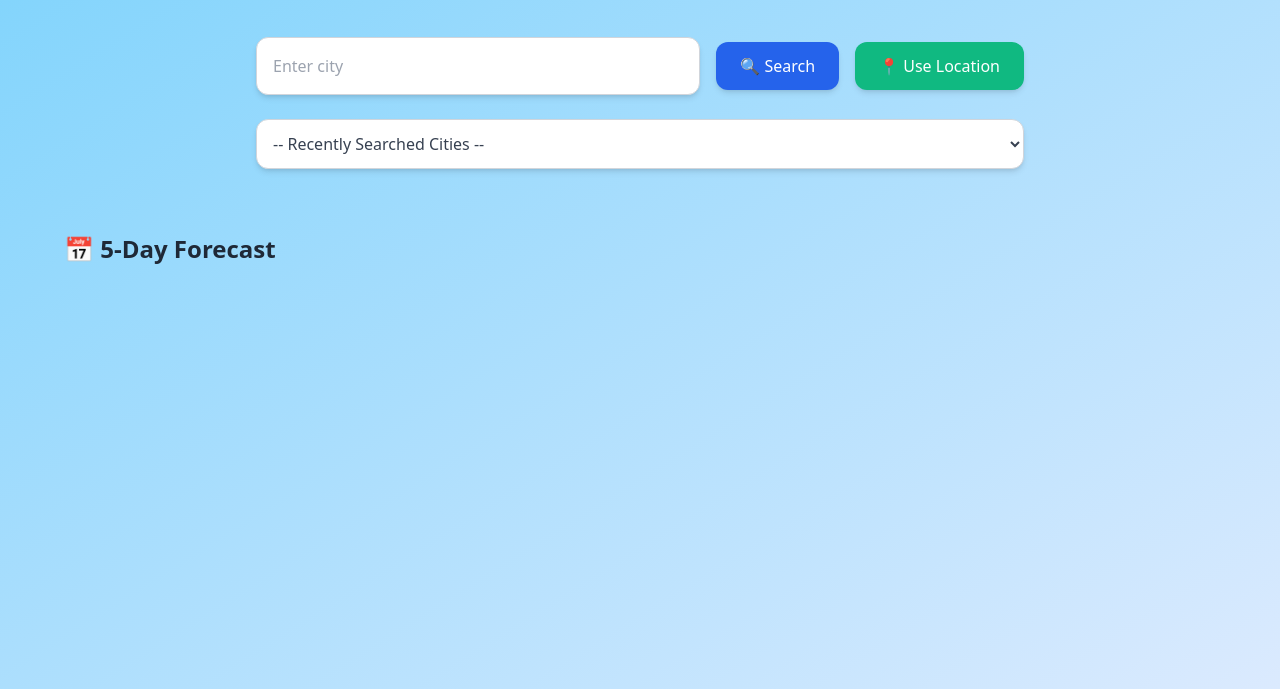
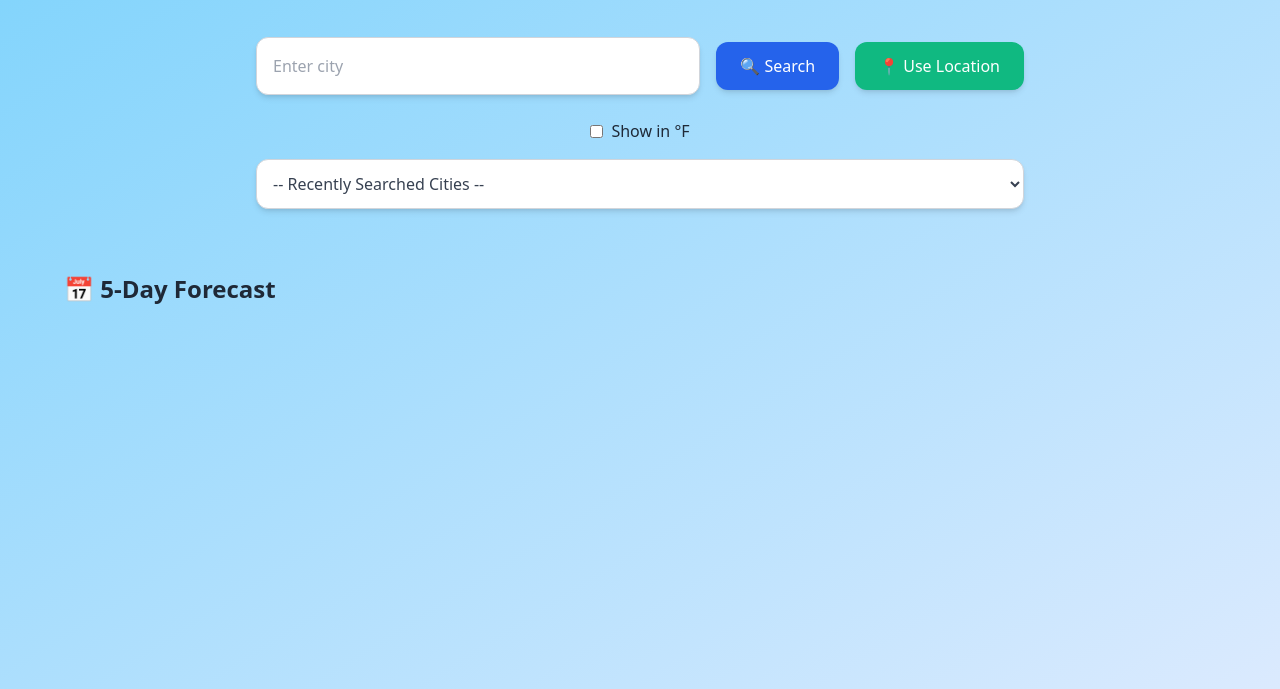
Before and after one commit to Preetham1301/Weather-Forecast-Application, a website: page index.html in a window 1280 px wide. Shown: the part 111-800 px from the top of the page. Drawn offline with Linux system fonts and the light colour scheme.

Commit message:
Add unit toggle feature and update script reference in index.html; enhance output.css with new utility classes

```diff
--- a/index.html
+++ b/index.html
@@ -34,6 +34,14 @@
     >
       📍 Use Location
     </button>
+  </section>
+
+  <!-- 🌡️ Unit Toggle -->
+  <section class="mb-4">
+    <label class="flex items-center gap-2">
+      <input type="checkbox" id="unitToggle" class="accent-blue-600" />
+      <span>Show in &deg;F</span>
+    </label>
   </section>
 
   <!-- ⏬ Dropdown History -->
@@ -82,6 +90,6 @@
     </div>
   </section>
 
-  <script src="script.js"></script>
+  <script src="index.js"></script>
 </body>
 </html>
```
Also changed, not shown: src/output.css.
